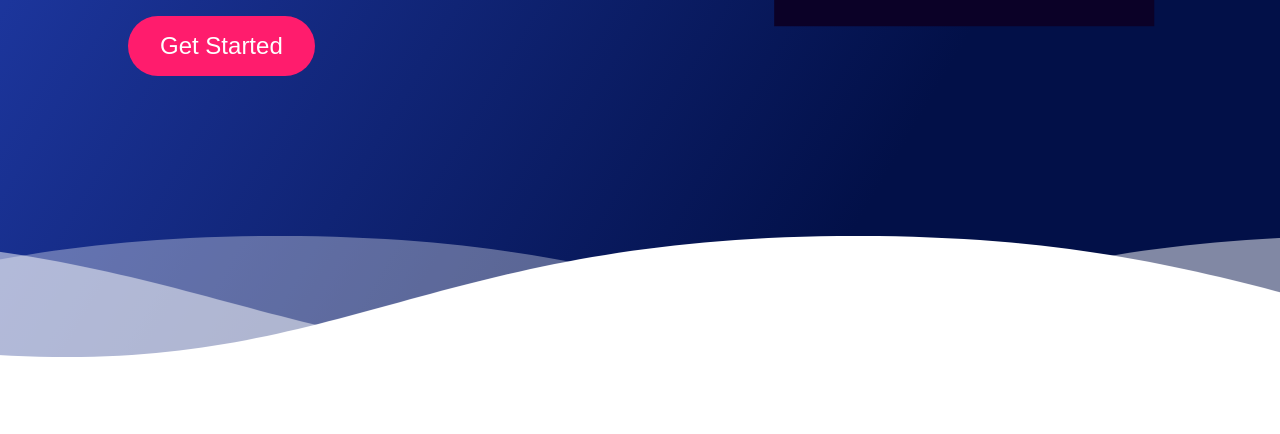
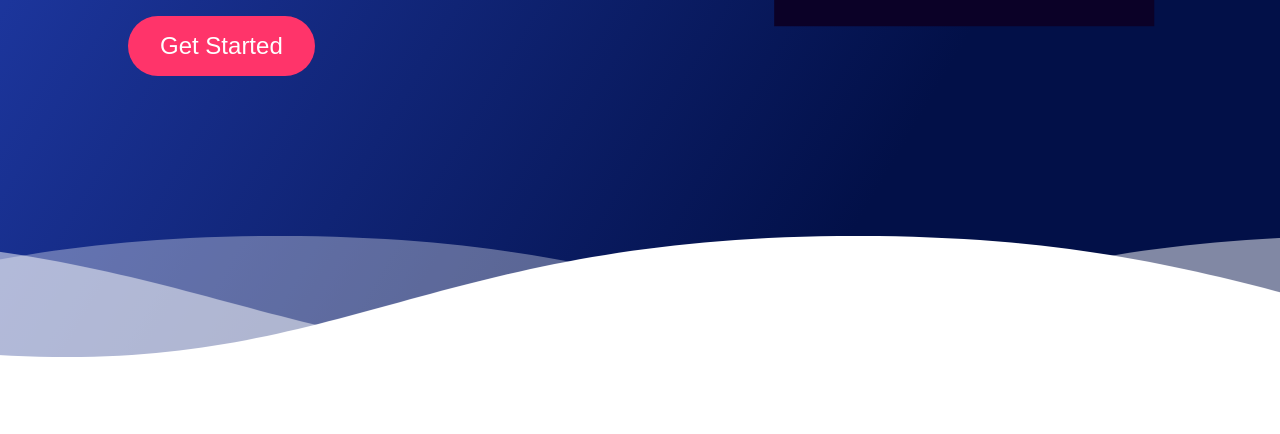
Before and after one commit to Tiqur/CopyCraftedWeb, a website: page index.html in a window 1280 px wide. Shown: the part 494-928 px from the top of the page. Drawn offline with nearby package versions, Linux system fonts and the light colour scheme.

Commit message:
edit button color

```diff
--- a/styles/_variables.scss
+++ b/styles/_variables.scss
@@ -5,7 +5,7 @@ $navbar-height: 4rem;
 // Colors
 $light-blue: #1E38A2;
 $dark-blue: #021048;
-$red: #FF1C6D;
+$red: #ff346a;
 $darker-blue: #0B0127;
 
 // Text Colors
```
Also changed, not shown: dist/main.css.
